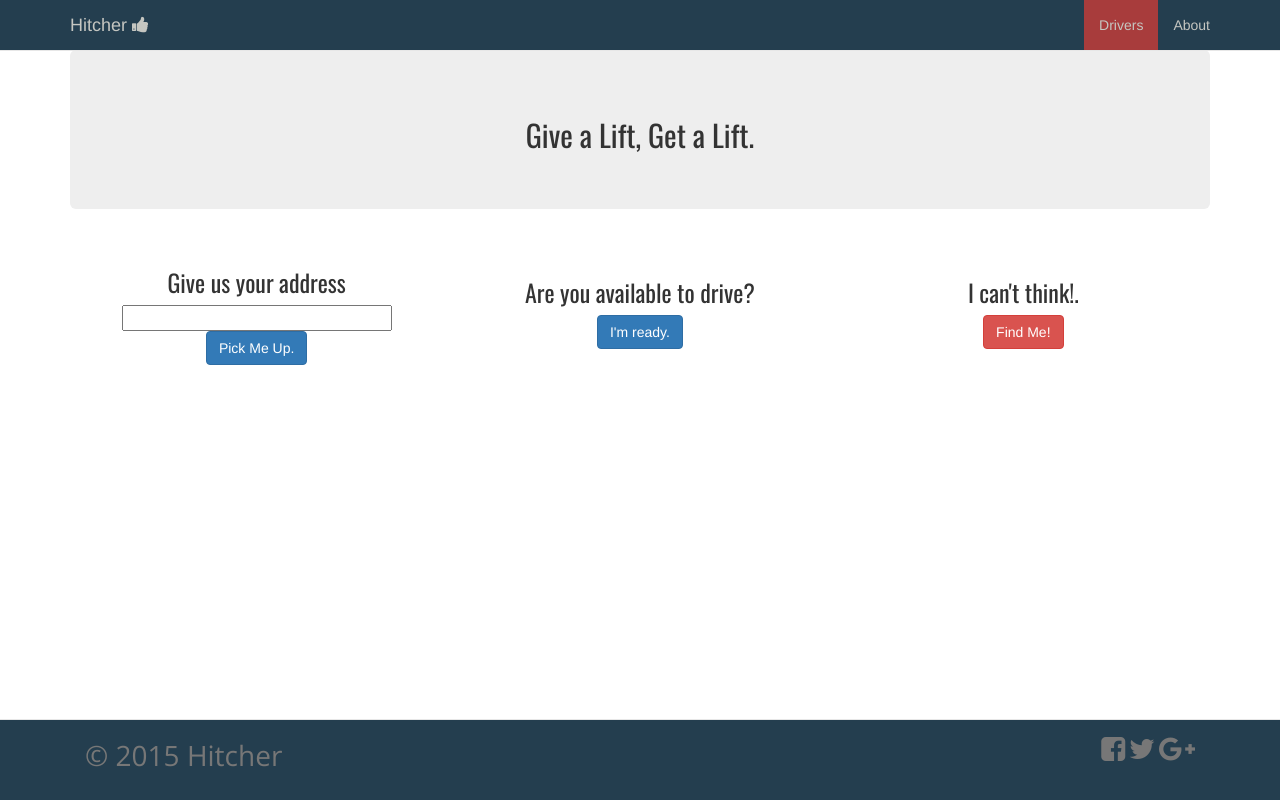
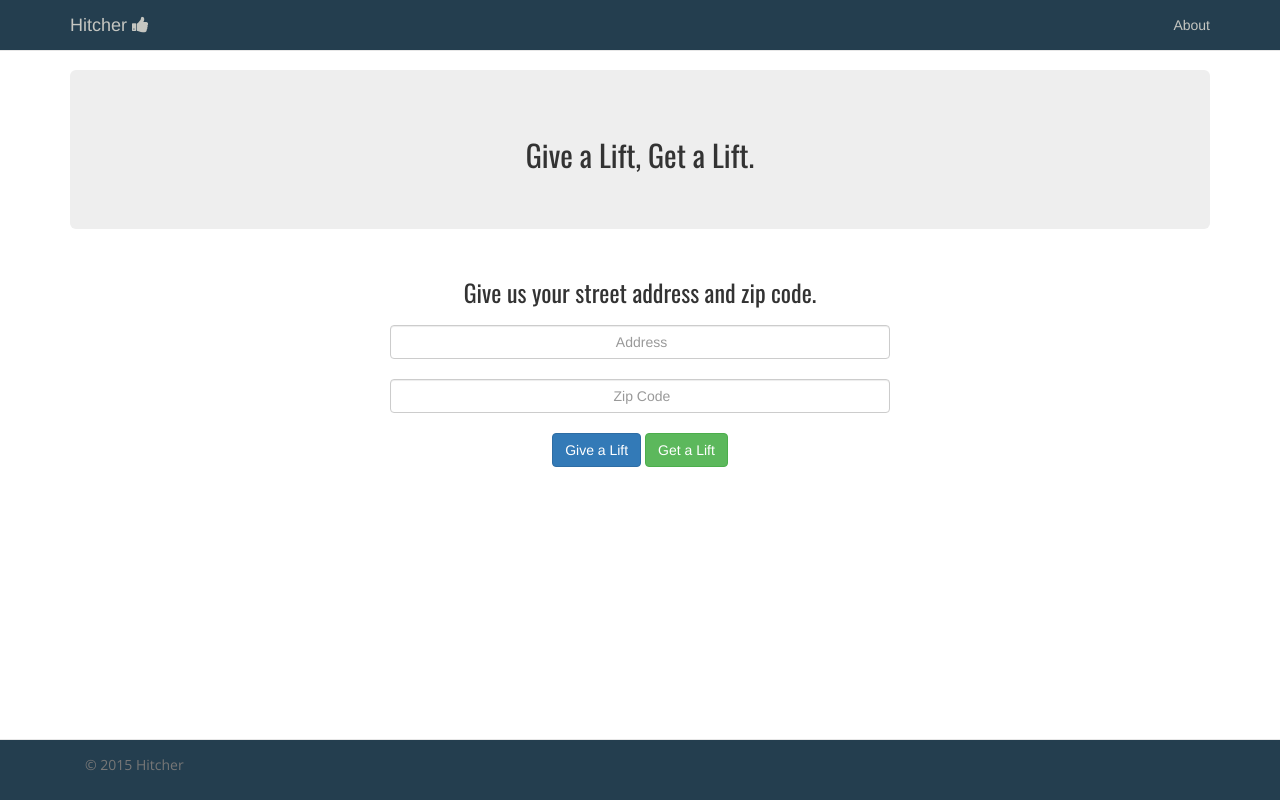
Before and after one commit to jfetter/hitcher, a plain HTML site: page index.html in a window 1280 px wide. Drawn offline with nearby package versions, Linux system fonts and the light colour scheme.

Commit message:
Makes buttons and inputs more responsive

```diff
--- a/index.html
+++ b/index.html
@@ -22,12 +22,11 @@
             <span class="icon-bar"></span>
             <span class="icon-bar"></span>
           </button>
-          <a class="navbar-brand" href="#">Hitcher <i class="fa fa-thumbs-up" fa-2x></i></a>
+          <a class="navbar-brand" href="#">Hitcher <i class="fa fa-thumbs-up"></i></a>
         </div>
         <div class="navbar-collapse collapse">
           <ul class="nav navbar-nav navbar-right">
-            <li class="active"><a href="#">Drivers</a></li>
-            <li><a href="about.html">About</a></li>
+            <li><a href="#about" data-toggle="modal">About</a></li>
           </ul>
         </div>
       </div>
@@ -37,73 +36,45 @@
         <h2>Give a Lift, Get a Lift.</h2>
       </div>
       <div class="row text-center section">
-        <div class="col-sm-4" >
-          <h3>Give us your address</h3>
-          <input type="text" id="address" size="30">
-          <a href="pickup.html" class="btn btn-primary">Pick Me Up.</a>
+        <div class="col-xs-12" >
+          <h3>Give us your street address and zip code.</h3>
+          <input type="text" class="form-control" id="address" placeholder=" Address">
+          <input type="text" class="form-control" id ="zip"placeholder=" Zip Code"><br>
+          <button class="btn btn-primary">Give a Lift</button>
+          <button class="btn btn-success">Get a Lift</button>
         </div>
-        <div class="col-sm-4 section">
-          <h3>Are you available to drive?</h3>
-          <a href="pickup.html" class="btn btn-primary">I'm ready.</a>
-        </div>
-        <div class="col-sm-4 section">
-          <h3>I can't think!.</h3>
-          <a href="kawloon_walled_city/index.html" class="btn btn-danger">Find Me!</a>
-        </div>
-      </div>
+
     </div>
     <div class="navbar navbar-default navbar-fixed-bottom" role="navigation">
       <div class="container">
         <div class="navbar-text pull-left">
           <p>© 2015 Hitcher</p>
         </div>
-          <div class="navbar-text pull-right">
-            <a href="#"><i class ="fa fa-facebook-square fa-2x"></i></a>
-            <a href="#"><i class ="fa fa-twitter fa-2x"></i></a>
-            <a href="#"><i class ="fa fa-google-plus fa-2x"></i></a>
-          </div>
       </div>
     </div>
-    <div class="modal fade" id="contact" role="dialog">
+    <div class="modal fade" id="about" role="dialog">
       <div class="modal-dialog">
         <div class="modal-content">
           <form class="form-horizontal" role"form">
             <div class="modal-header">
-              <h4>Contact</h4>
+              <h4>What is Hitcher?</h4>
             </div>
             <div class="modal-body">
-              <div class="form-group">
-                <label for="contact-name" class="col-sm-2 control-label">Name</label>
-                <div class="col-sm-10">
-                  <input type="text" class="form-control" id="contact-name" placeholder="First & Last Name">
-                </div>
-              </div>
-              <div class="form-group">
-                <label for="contact-name" class="col-sm-2 control-label">Email</label>
-                <div class="col-sm-10">
-                  <input type="email" class="form-control" id="contact-email" placeholder="example@domain.com">
-                </div>
-              </div>
-              <div class="form-group">
-                <label for="contact-message" class="col-sm-2 control-label">Message</label>
-                <div class="col-sm-10">
-                  <textarea class="form-control" rows="4"></textarea>
-                </div>
-              </div>
-            </div>
+
             <div class="modal-footer">
               <a class="btn btn-default" data-dismiss="modal">Close</a>
-              <button type="submit" class="btn btn-primary">Send</button>
             </div>
           </form>
         </div>
       </div>
     </div>
+
     <!-- jQuery (necessary for Bootstrap's JavaScript plugins) -->
     <script src="https://ajax.googleapis.com/ajax/libs/jquery/1.11.3/jquery.min.js"></script>
     <!-- Include all compiled plugins (below), or include individual files as needed -->
     <script src="https://maxcdn.bootstrapcdn.com/bootstrap/3.3.5/js/bootstrap.min.js"></script>
     <!-- <script src="https://cdn.firebase.com/js/client/2.3.1/firebase.js"></script> -->
   <script src="main.js"></script>
+
   </body>
 </html>
--- a/style.css
+++ b/style.css
@@ -4,13 +4,13 @@
 }
 
 body {
-  padding-top: 50px;
-  padding-bottom: 50px;
+  padding-top: 70px;
+  padding-bottom: 70px;
+  min-width: 320px;
 }
 
 p {
   font-family: 'Open Sans', sans-serif;
-  font-size: 2em;
 }
 
 h1, h2, h3, h4, h5, h6 {
@@ -56,6 +56,22 @@ h1, h2, h3, h4, h5, h6 {
   color: #C5C6C1;
 }
 
-.section {
-  padding: 10px;
+input {
+  margin: 20px auto 0;
 }
+
+button.lift {
+  margin: 20px 5px  0  5px;
+  width: 100px;
+}
+
+input[type='text'] {
+        text-align: center;
+    }
+
+@media screen and (min-width: 480px) {
+    input[type='text'] {
+        width: 500px;
+        text-align: center;
+    }
+}
```
